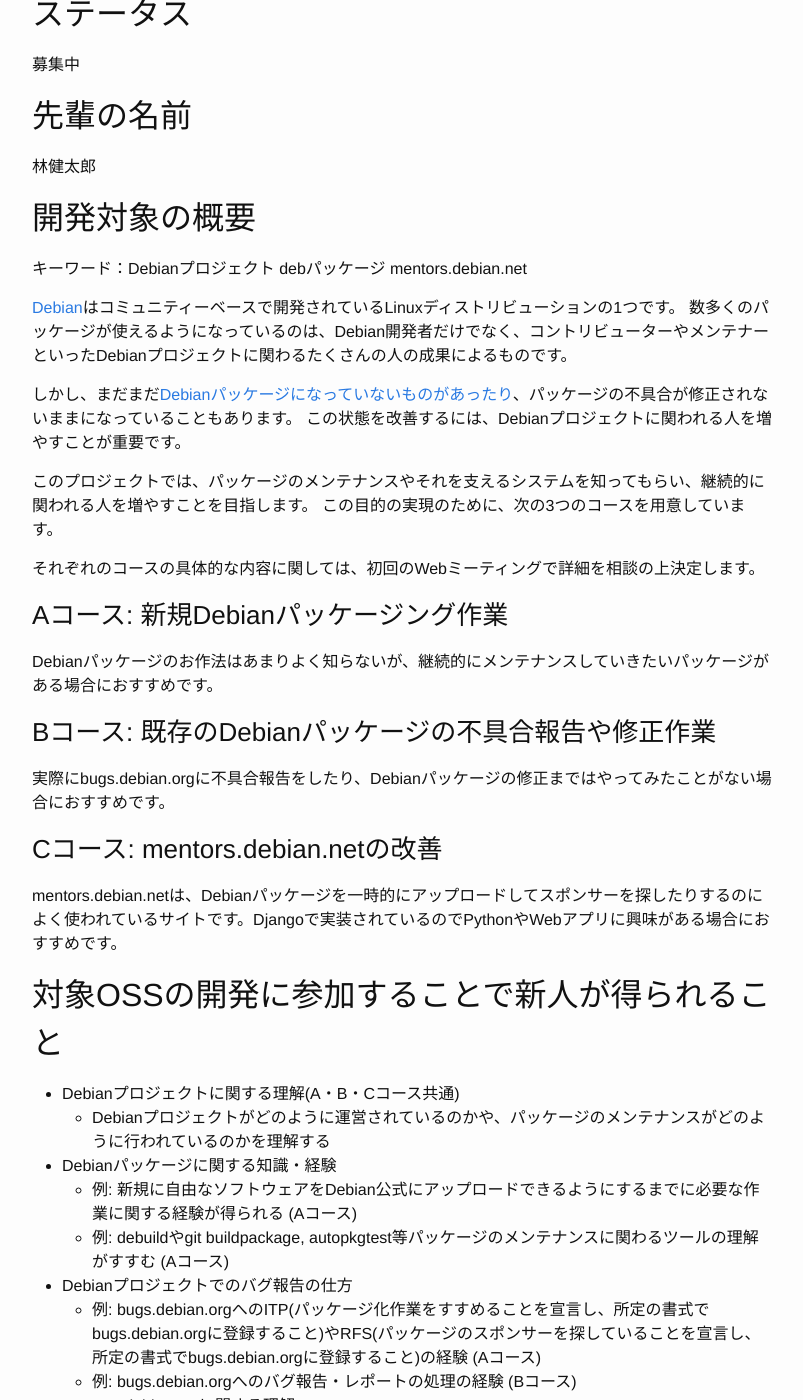
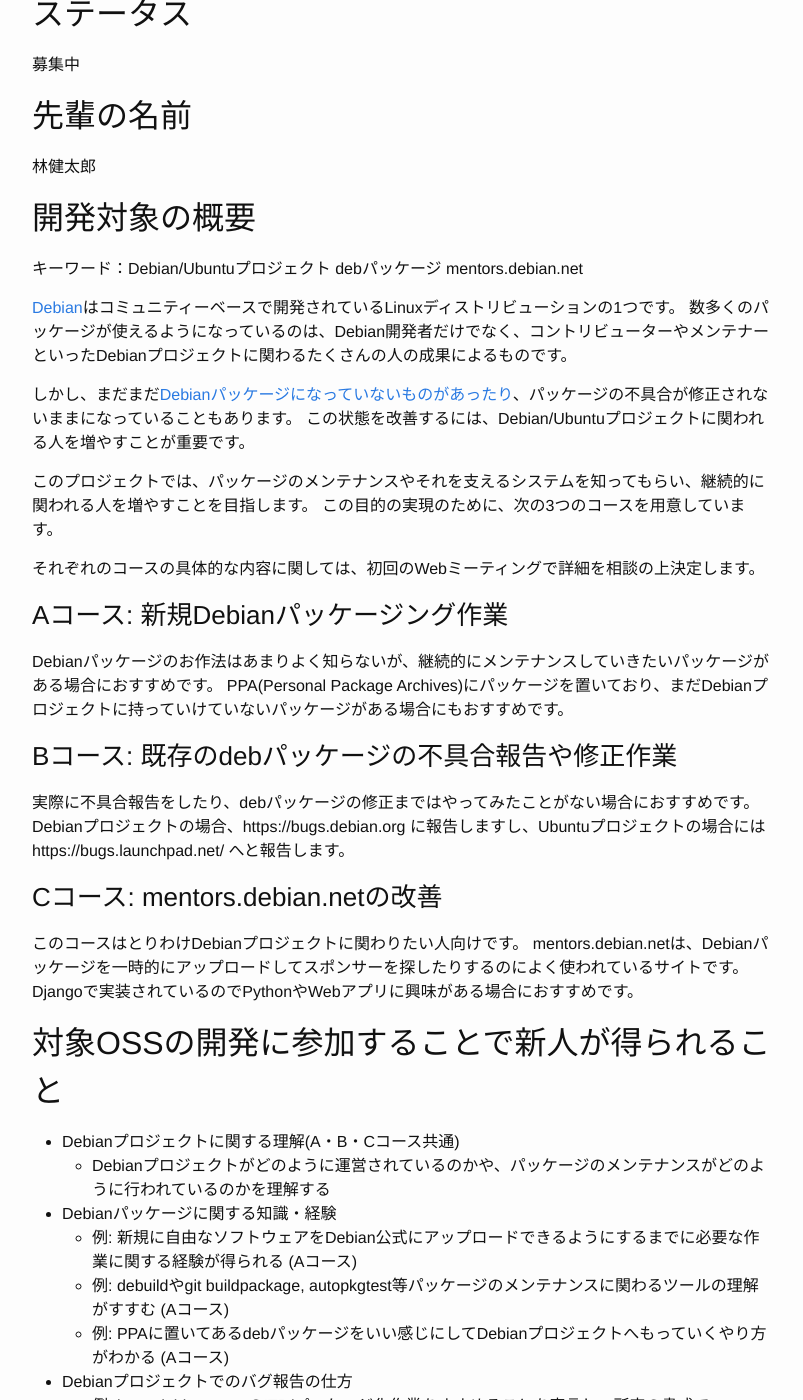
Before and after one commit to oss-gate/on-boarding, a Jekyll site: the page built from proposals/2021-08/kenhys-maintain-debian-packages/index.md, in a window 1280 px wide and 1400 px high, scrolled down 216 px. Shown: the whole window, without its empty margins (238-1041 px from the left). Built offline with Jekyll 4.4.1, drawn with Linux system fonts in a browser that asks for light colours; Markdown is read by kramdown in place of the engine named in the settings; comment, search, counter and statistics services are not loaded; some of the changed text lies outside the part shown.

Commit message:
Extend explanation for Debian/Ubuntu project

````diff
--- a/proposals/2021-08/kenhys-maintain-debian-packages/index.md
+++ b/proposals/2021-08/kenhys-maintain-debian-packages/index.md
@@ -1,6 +1,6 @@
 ---
 layout: page
-title: Debianパッケージのメンテナンスやそれを支えるシステムの開発
+title: debパッケージのメンテナンスやそれを支えるシステムの開発
 ---
 
 ## <span id="status">ステータス</span>
@@ -13,13 +13,13 @@ title: Debianパッケージのメンテナンスやそれを支えるシステ
 
 ## <span id="overview">開発対象の概要</span>
 
-キーワード：Debianプロジェクト debパッケージ mentors.debian.net
+キーワード：Debian/Ubuntuプロジェクト debパッケージ mentors.debian.net
 
 [Debian](https://www.debian.org/)はコミュニティーベースで開発されているLinuxディストリビューションの1つです。
 数多くのパッケージが使えるようになっているのは、Debian開発者だけでなく、コントリビューターやメンテナーといったDebianプロジェクトに関わるたくさんの人の成果によるものです。
 
 しかし、まだまだ[Debianパッケージになっていないものがあったり](https://www.debian.org/devel/wnpp/requested)、パッケージの不具合が修正されないままになっていることもあります。
-この状態を改善するには、Debianプロジェクトに関われる人を増やすことが重要です。
+この状態を改善するには、Debian/Ubuntuプロジェクトに関われる人を増やすことが重要です。
 
 このプロジェクトでは、パッケージのメンテナンスやそれを支えるシステムを知ってもらい、継続的に関われる人を増やすことを目指します。
 この目的の実現のために、次の3つのコースを用意しています。
@@ -29,13 +29,16 @@ title: Debianパッケージのメンテナンスやそれを支えるシステ
 ### Aコース: 新規Debianパッケージング作業
 
 Debianパッケージのお作法はあまりよく知らないが、継続的にメンテナンスしていきたいパッケージがある場合におすすめです。
+PPA(Personal Package Archives)にパッケージを置いており、まだDebianプロジェクトに持っていけていないパッケージがある場合にもおすすめです。
 
-### Bコース: 既存のDebianパッケージの不具合報告や修正作業
+### Bコース: 既存のdebパッケージの不具合報告や修正作業
 
-実際にbugs.debian.orgに不具合報告をしたり、Debianパッケージの修正まではやってみたことがない場合におすすめです。
+実際に不具合報告をしたり、debパッケージの修正まではやってみたことがない場合におすすめです。
+Debianプロジェクトの場合、https://bugs.debian.org に報告しますし、Ubuntuプロジェクトの場合には https://bugs.launchpad.net/ へと報告します。
 
 ### Cコース: mentors.debian.netの改善
 
+このコースはとりわけDebianプロジェクトに関わりたい人向けです。
 mentors.debian.netは、Debianパッケージを一時的にアップロードしてスポンサーを探したりするのによく使われているサイトです。Djangoで実装されているのでPythonやWebアプリに興味がある場合におすすめです。
 
 ## <span id="merit">対象OSSの開発に参加することで新人が得られること</span>
@@ -45,9 +48,11 @@ mentors.debian.netは、Debianパッケージを一時的にアップロード
 * Debianパッケージに関する知識・経験
   * 例: 新規に自由なソフトウェアをDebian公式にアップロードできるようにするまでに必要な作業に関する経験が得られる (Aコース)
   * 例: debuildやgit buildpackage, autopkgtest等パッケージのメンテナンスに関わるツールの理解がすすむ (Aコース)
+  * 例: PPAに置いてあるdebパッケージをいい感じにしてDebianプロジェクトへもっていくやり方がわかる (Aコース)
 * Debianプロジェクトでのバグ報告の仕方
   * 例: bugs.debian.orgへのITP(パッケージ化作業をすすめることを宣言し、所定の書式でbugs.debian.orgに登録すること)やRFS(パッケージのスポンサーを探していることを宣言し、所定の書式でbugs.debian.orgに登録すること)の経験 (Aコース)
   * 例: bugs.debian.orgへのバグ報告・レポートの処理の経験 (Bコース)
+  * 例: bugs.launchpad.netへのバグ報告の経験 (Bコース)
 * mentors.debian.netに関する理解
   * 例: mentors.debian.netの実装の理解を深め、実際に環境を構築して手を動かしながら未着手のissueに取り組んだ経験 (Cコース)
 
@@ -60,13 +65,14 @@ ITPやRFSといった用語のより正確な説明については[略語の解
 * まだパッケージングされていないフリーソフトウェアを見つけ、Aコースで得た知見をもとにパッケージング作業を相談しながら進められること
   * ひとりですべてできる必要はなく、先輩に助言を求めたり、適切なコミュニティー(メーリングリストなど)で相談したりできる
   * 例: まだパッケージングされていないのでITPして、パッケージング後にRFSを投げてスポンサーを探せる
+  * 例: PPA(Personal Package Archives)にあるパッケージをDebianプロジェクトに持っていく作業が進められる
 
-### Bコース: 既存のDebianパッケージの不具合報告や修正作業
+### Bコース: 既存のdebパッケージの不具合報告や修正作業
 
-* Debianパッケージの不具合を見つけたとき、Bコースで得た知見をもとにbugs.debian.orgに報告できること
+* debパッケージの不具合を見つけたとき、Bコースで得た知見をもとにbugs.debian.orgもしくはbugs.launchpad.netに報告できること
   * 例: 意図しない挙動を踏んだときに、既存の不具合でないか確認したうえで不具合報告ができる
   * 例: バグを報告するときに、適切なメタ情報を付与できる
-* Debianパッケージの既知の不具合を調べて、パッチを投げられる
+* debパッケージの既知の不具合を調べて、パッチを投げられる
   * ひとりですべてできる必要はなく、先輩に助言を求めたり、適切なコミュニティー(メーリングリストなど)で相談したりできる
   * 例: salsaで管理されているパッケージにMerge requestを投げられる
 
@@ -176,7 +182,7 @@ mentors.debian.netの改善に関しては、まだ[salsa](https://salsa.debian.
 
 ```text
 To: on-boarding@oss-gate.org
-Subject: 応募：Debianパッケージのメンテナンスやそれを支えるシステムの開発
+Subject: 応募：debパッケージのメンテナンスやそれを支えるシステムの開発
 
 名前:
 出部羅 伊庵
````
